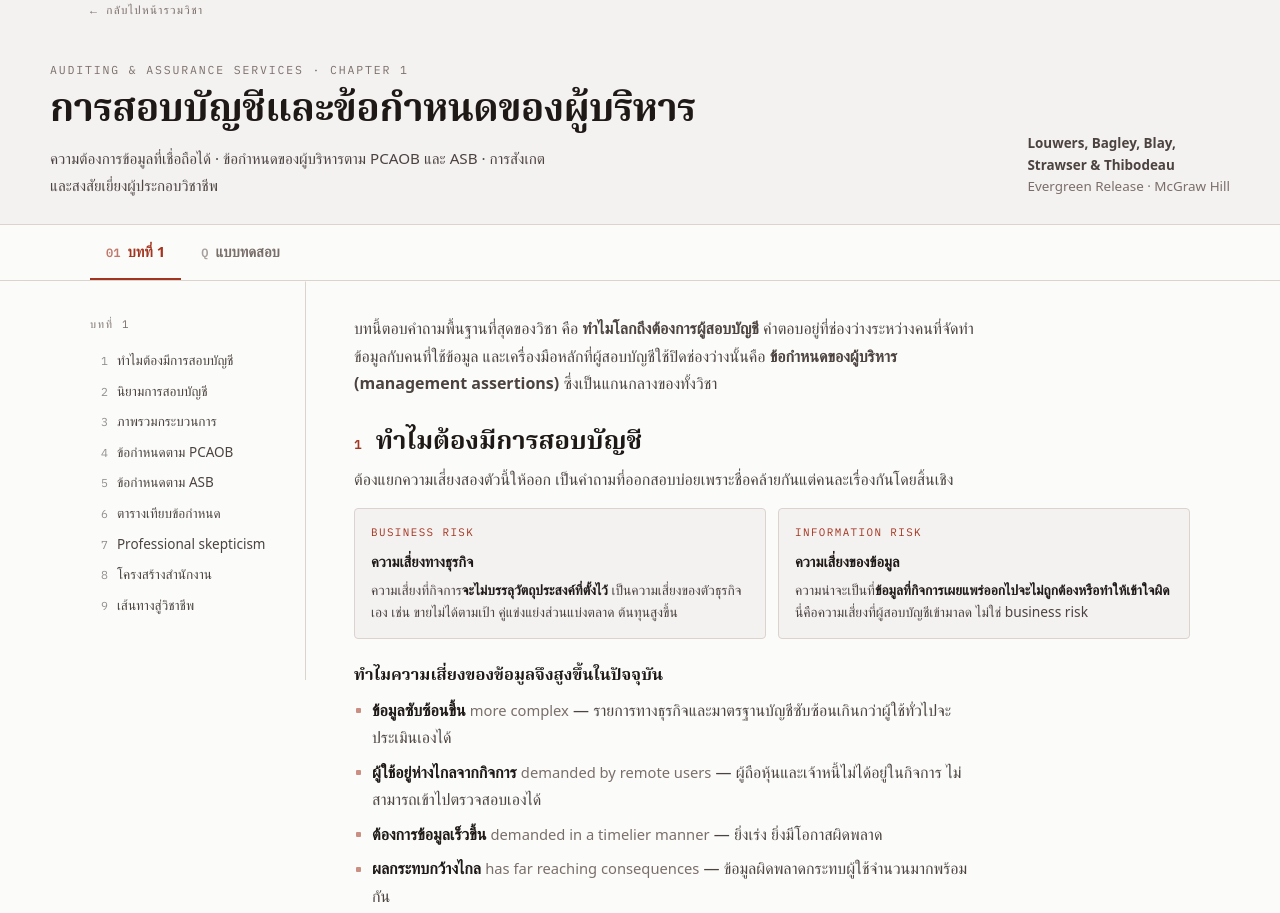
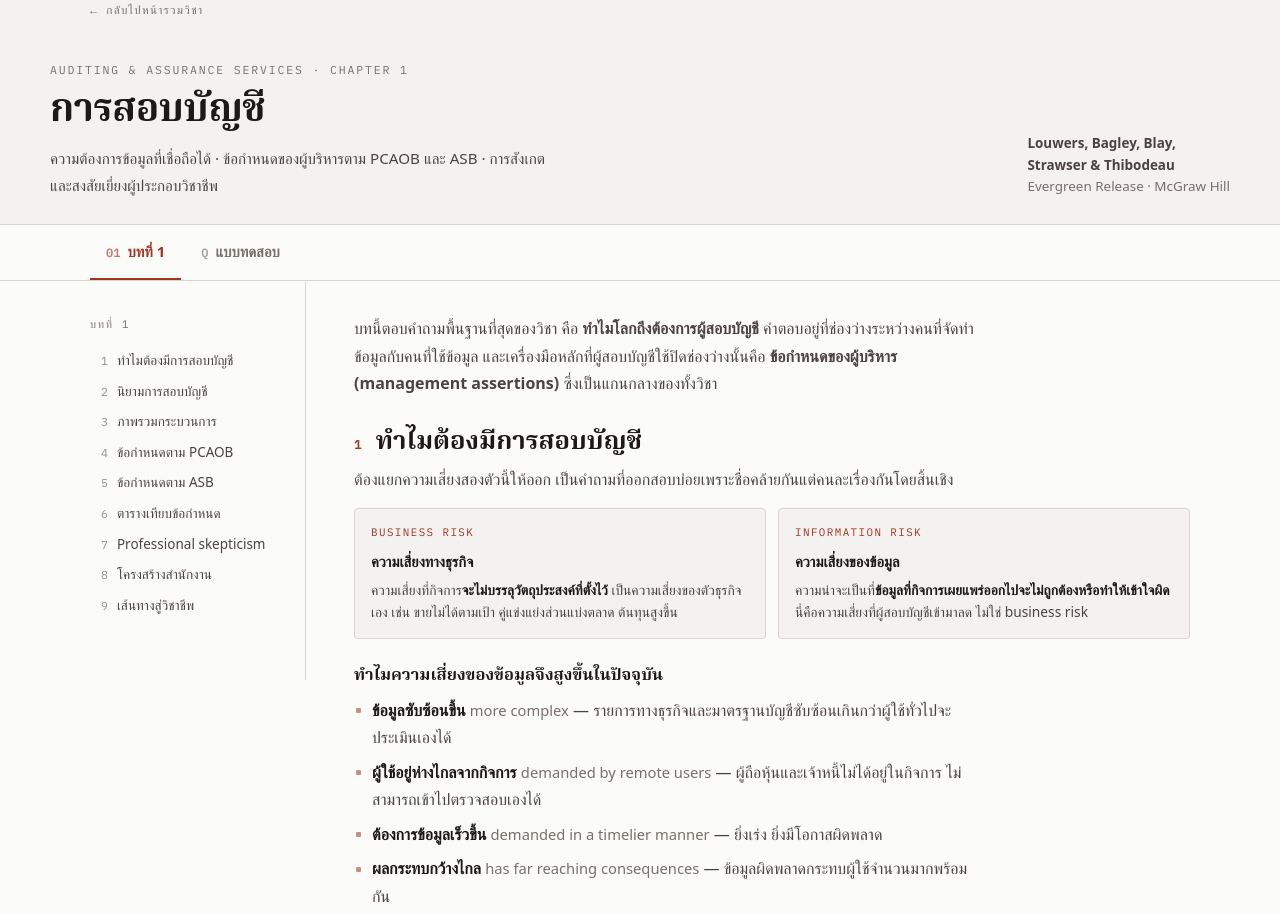
Before and after one commit to PeeraKong/Classroom1, a plain HTML site: page audit/index.html in a window 1280 px wide. Shown: the top 913 px of the page. Drawn offline with Linux system fonts and the light colour scheme; a web font is replaced by a local one.

Commit message:
Update index.html

```diff
--- a/audit/index.html
+++ b/audit/index.html
@@ -194,7 +194,7 @@ footer p{max-width:70ch; margin-bottom:6px}
   <div class="shell mast-in">
     <div>
       <div class="eyebrow">Auditing &amp; Assurance Services · Chapter 1</div>
-      <h1>การสอบบัญชีและข้อกำหนดของผู้บริหาร</h1>
+      <h1>การสอบบัญชี</h1>
       <p class="mast-sub">ความต้องการข้อมูลที่เชื่อถือได้ · ข้อกำหนดของผู้บริหารตาม PCAOB และ ASB · การสังเกตและสงสัยเยี่ยงผู้ประกอบวิชาชีพ</p>
     </div>
     <div class="mast-meta">
```
